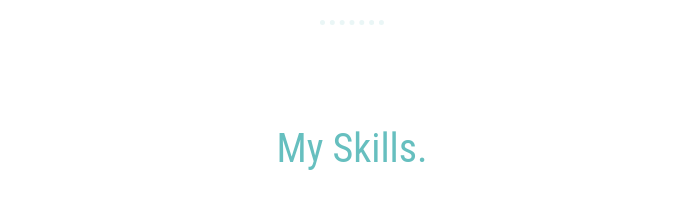
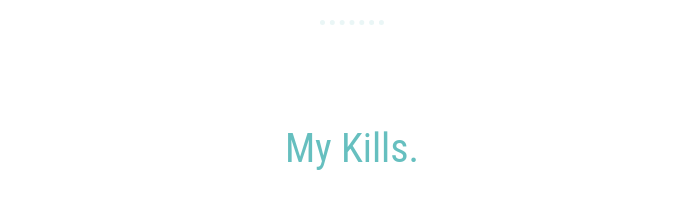
Before and after one commit to sanket1311/falana-dhimkana-site, a plain HTML site: page index.html in a window 1280 px wide. Shown: the part 1320-1542 px from the top of the page, without its empty margins (288-967 px from the left). Drawn offline with Linux system fonts and the light colour scheme.

Commit message:
Update index.html

```diff
--- a/index.html
+++ b/index.html
@@ -32,7 +32,7 @@
       </div>
       <hr>
       <div class="skills">
-        <h2>My Skills.</h2>
+        <h2>My Kills.</h2>
         <div class="skill-row">
           <img class="camera" src="images/camera.png" alt="camera-img">
           <h3>PHOTOGRAPHY</h3>
```
